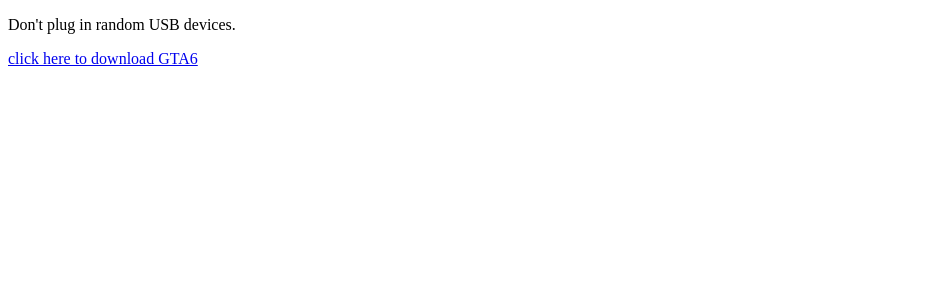
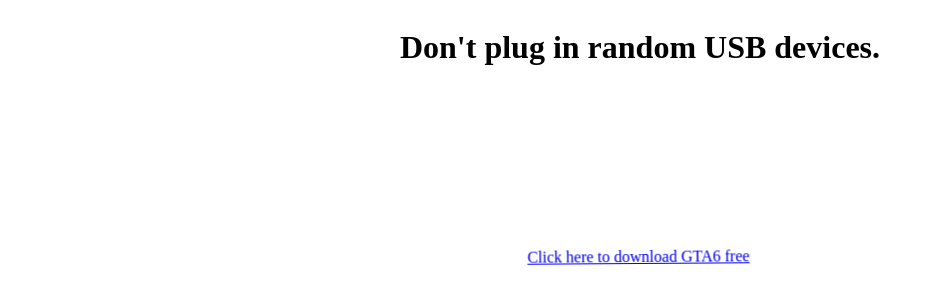
Before and after one commit to BevFacey/usb, a plain HTML site: page docs/index.html in a window 1280 px wide. Shown: the whole page, without its empty margins (0-934 px from the left). Drawn offline with Linux system fonts and the light colour scheme.

Commit message:
Added stylesheet

```diff
--- a/docs/index.html
+++ b/docs/index.html
@@ -4,13 +4,17 @@
     <meta charset="utf-8">
     <meta name="viewport" content="width=device-width, initial-scale=1">
     <title>USB warning</title>
+    <link rel="stylesheet" href="style.css">
   </head>
-  <body>
-    <p>Don't plug in random USB devices.</p>
-    <p><a href="GTA6.html">click here to download GTA6</a></p>
-  </body>
   <script>
     // when user visits page, get URL parameters and send them to Google Forms
     // https://docs.google.com/forms/d/e/1FAIpQLSdvDMw0ODFSSdcgzhQsKDdg8P6d9tTytaovjfh1pG-_0WPmyw/viewform?usp=pp_url&entry.1253396703=7
   </script>
+  <body>
+    <div class="container">
+      <h1>Don't plug in random USB devices.</h1>
+      <a href="GTA6.html">Click here to download GTA6 free</a>
+    </div>
+  </body>
+
 </html>
--- /dev/null
+++ b/docs/style.css
@@ -0,0 +1,35 @@
+body {
+    text-align: center;
+}
+h1 {
+    font-size: xx-large;
+}
+
+.container {
+    display: flex;
+    flex-direction: column;
+    gap: 160px;
+}
+
+a {
+    display: inline-block;
+    animation: slight-shake 1.2s ease-in-out infinite;
+}
+
+@keyframes slight-shake {
+    0%, 100% {
+        transform: translateX(0);
+    }
+    25% {
+        transform: translateX(-2px) rotate(-0.5deg);
+    }
+    75% {
+        transform: translateX(2px) rotate(0.5deg);
+    }
+}
+
+@media (prefers-reduced-motion: reduce) {
+    a {
+        animation: none;
+    }
+}
```
